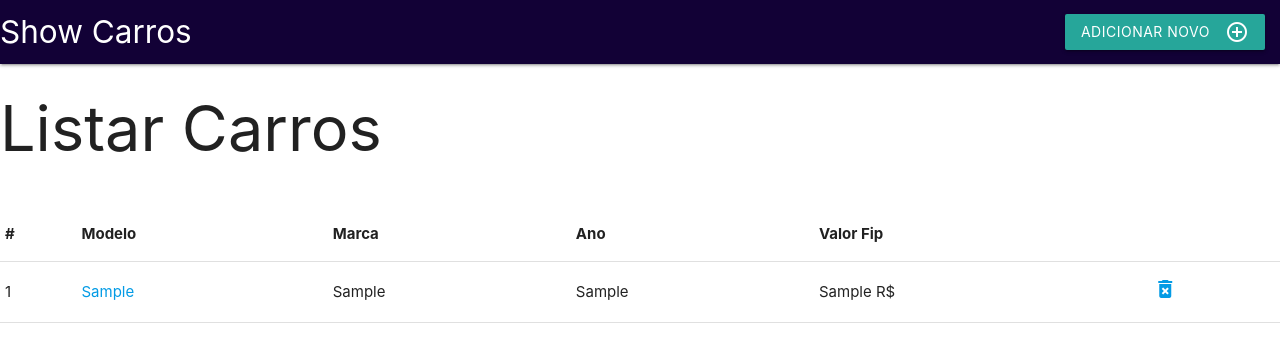
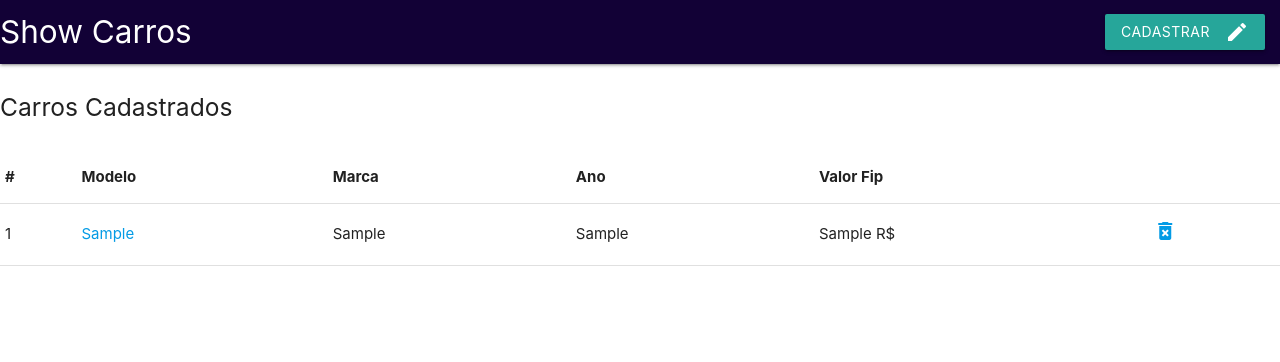
Before and after one commit to isahsantos/crud-snx, a PHP site: page /index.php in a window 1280 px wide. Shown: the top 362 px of the page. Run offline with PHP 8.4, Linux system fonts and the light colour scheme; tables that the repository leaves empty or names only in its code hold one stand-in row (values such as "Sample post").

Commit message:
Adjusts interface layout

```diff
--- a/includes/header.php
+++ b/includes/header.php
@@ -1,8 +1,11 @@
   <nav style="background-color:#120136">
     <div class="nav-wrapper">
-      <a href="index.php" class="brand-logo">Show Carros</a>
-      <ul class="right hide-on-med-and-down">
-        <li><a href="form.php" class="waves-effect waves-light btn">Adicionar novo<i class="material-icons right">control_point</i></a></li>
-      </ul>
+      <a href="index.php" class="brand-logo left">Show Carros</a>
+      <div style="float:right;">
+      <ul>
+          <li><a href="form.php" class="waves-effect waves-light btn">Cadastrar<i class="material-icons right">create</i></a></li>
+              </ul>
+  </div>
     </div>
+
   </nav>
--- a/index.php
+++ b/index.php
@@ -37,7 +37,7 @@ if(isset($_GET['delete_id'])){
         <div  style="margin-top:30px"class="container-fluid">
             <div class="row">
                 <main role="main" class="col-md-9 ml-sm-auto col-lg-10 px-4">
-                    <h1 style="margin-top: 10px"> Listar Carros </h1>
+                    <h5 style="margin-top: 10px">Carros Cadastrados</h5>
                     <?php
                       if(isset($_GET['updated'])){
                         echo  "<script>alert('Carro atualizado com sucesso!');</script>";
```
Also changed, not shown: 1 other file.
